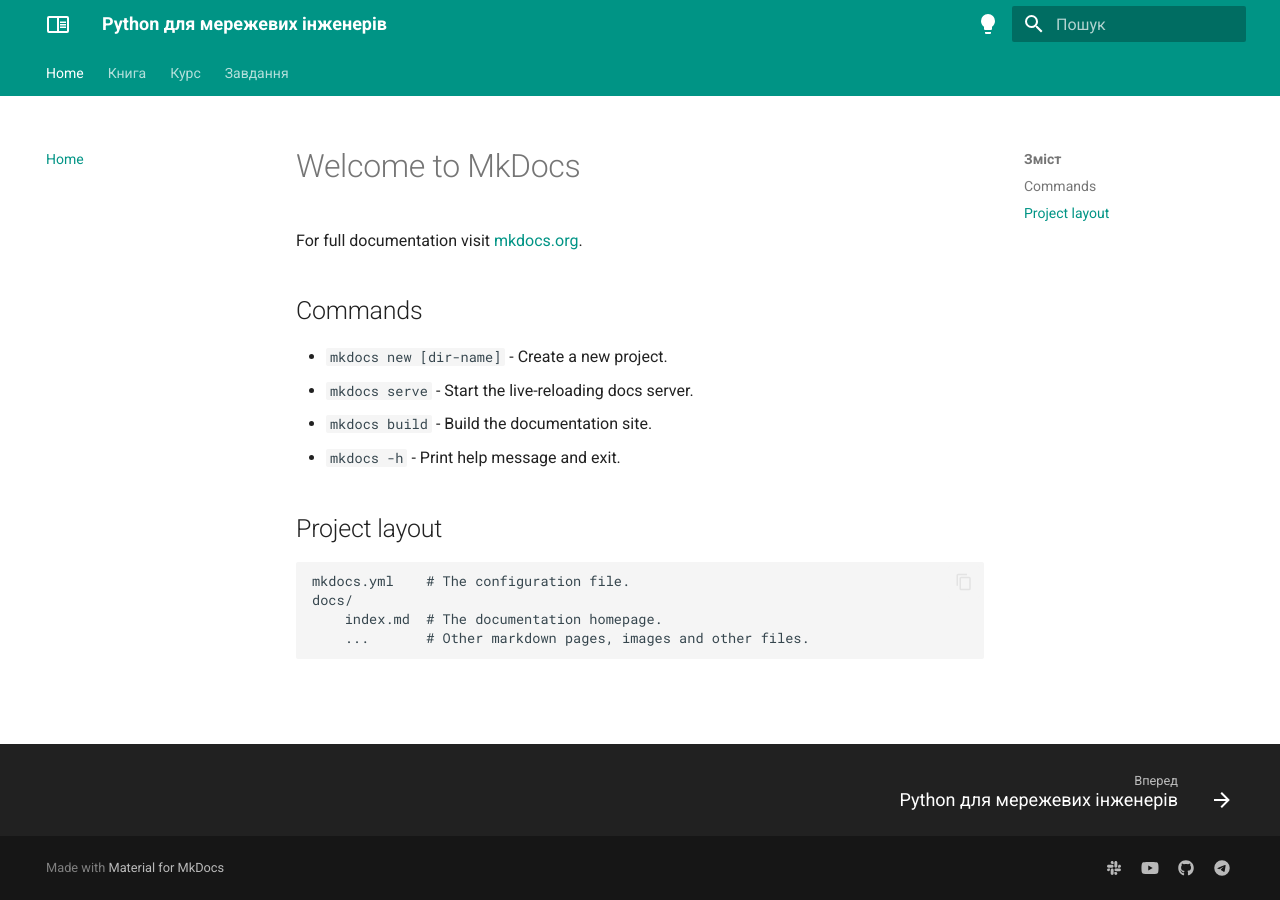
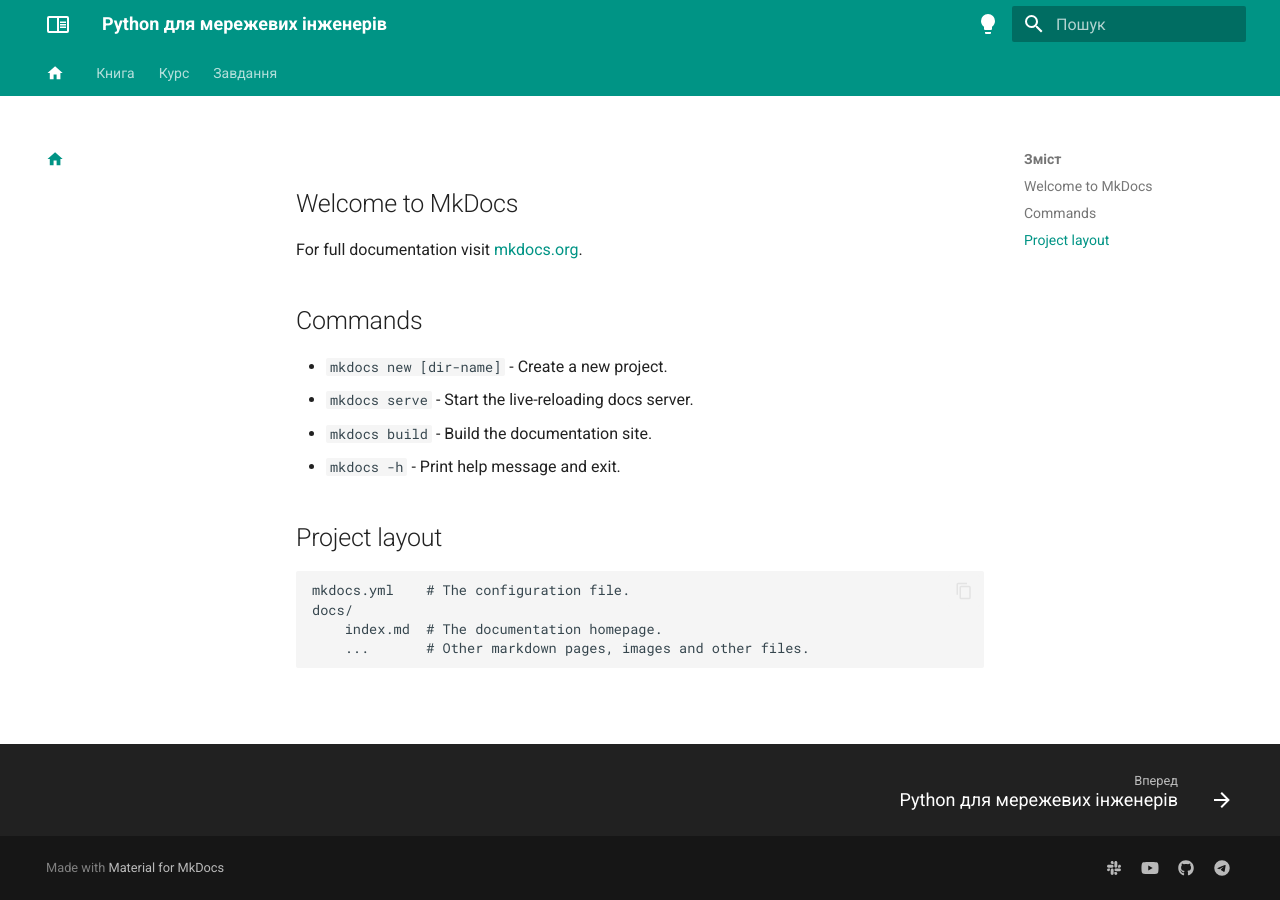
Before and after one commit to natenka/pyneng.io, an MkDocs documentation site: the page built from docs/index.md, in a window 1280 px wide. Built offline with MkDocs 1.6.1 and Material for MkDocs 9.7.7, drawn with Linux system fonts in a browser that asks for light colours; part of the change alters nothing that is shown.

Commit message:
ADD page/link icon. Changed index link to home icon

```diff
--- a/docs/index.md
+++ b/docs/index.md
@@ -1,4 +1,8 @@
-# Welcome to MkDocs
+---
+icon: material/home
+---
+
+## Welcome to MkDocs
 
 For full documentation visit [mkdocs.org](https://www.mkdocs.org).
 
--- a/mkdocs.yml
+++ b/mkdocs.yml
@@ -26,7 +26,7 @@ theme:
     # - navigation.prune
     - navigation.sections
     - navigation.footer
-    # - navigation.indexes
+    - navigation.indexes
     - navigation.top
     - search.highlight
     - search.share
@@ -116,7 +116,7 @@ markdown_extensions:
 
 # Page tree
 nav:
-  - Home: index.md
+  - " ": index.md
   - Книга:
     - book/index.md
     - book/Part_I.md
```
